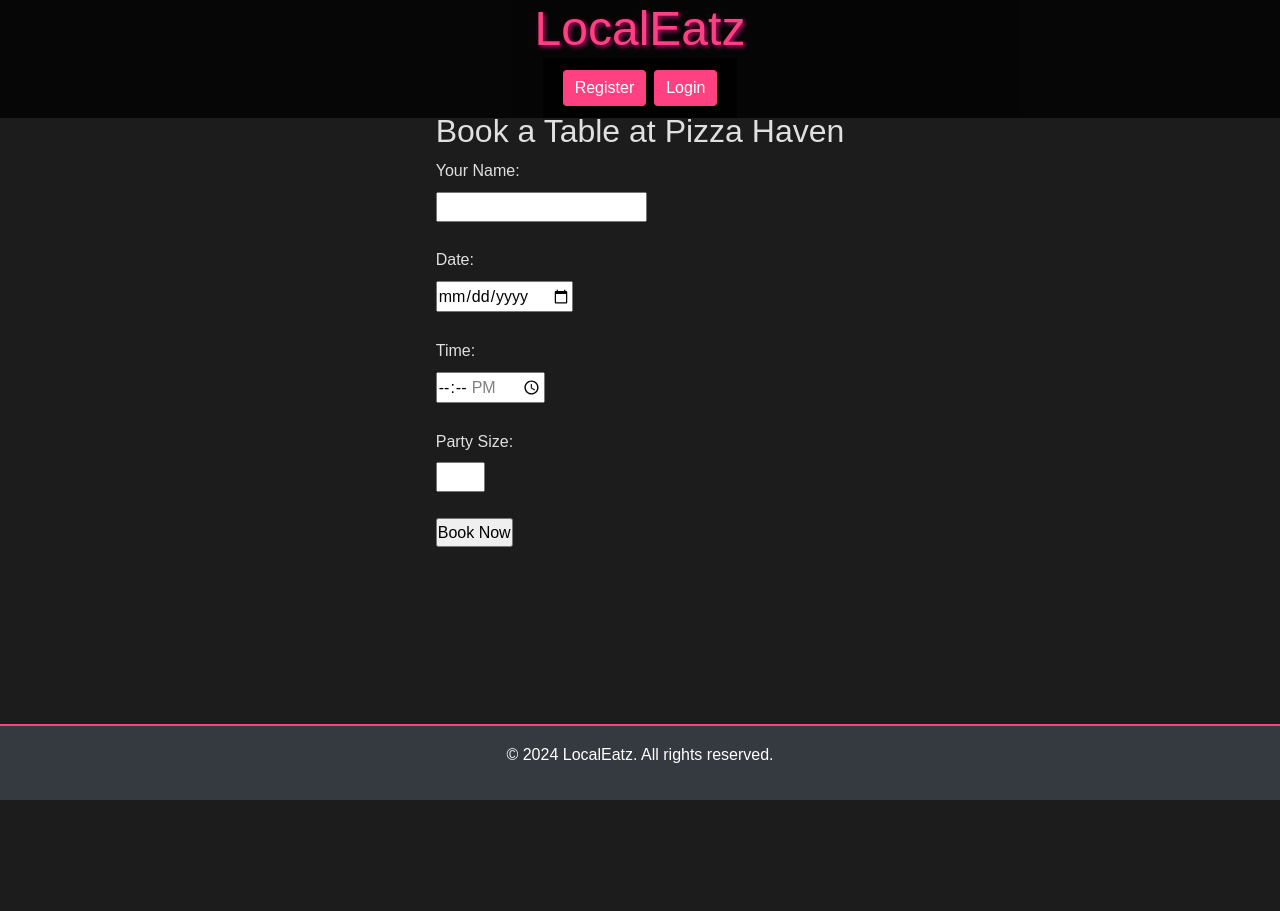
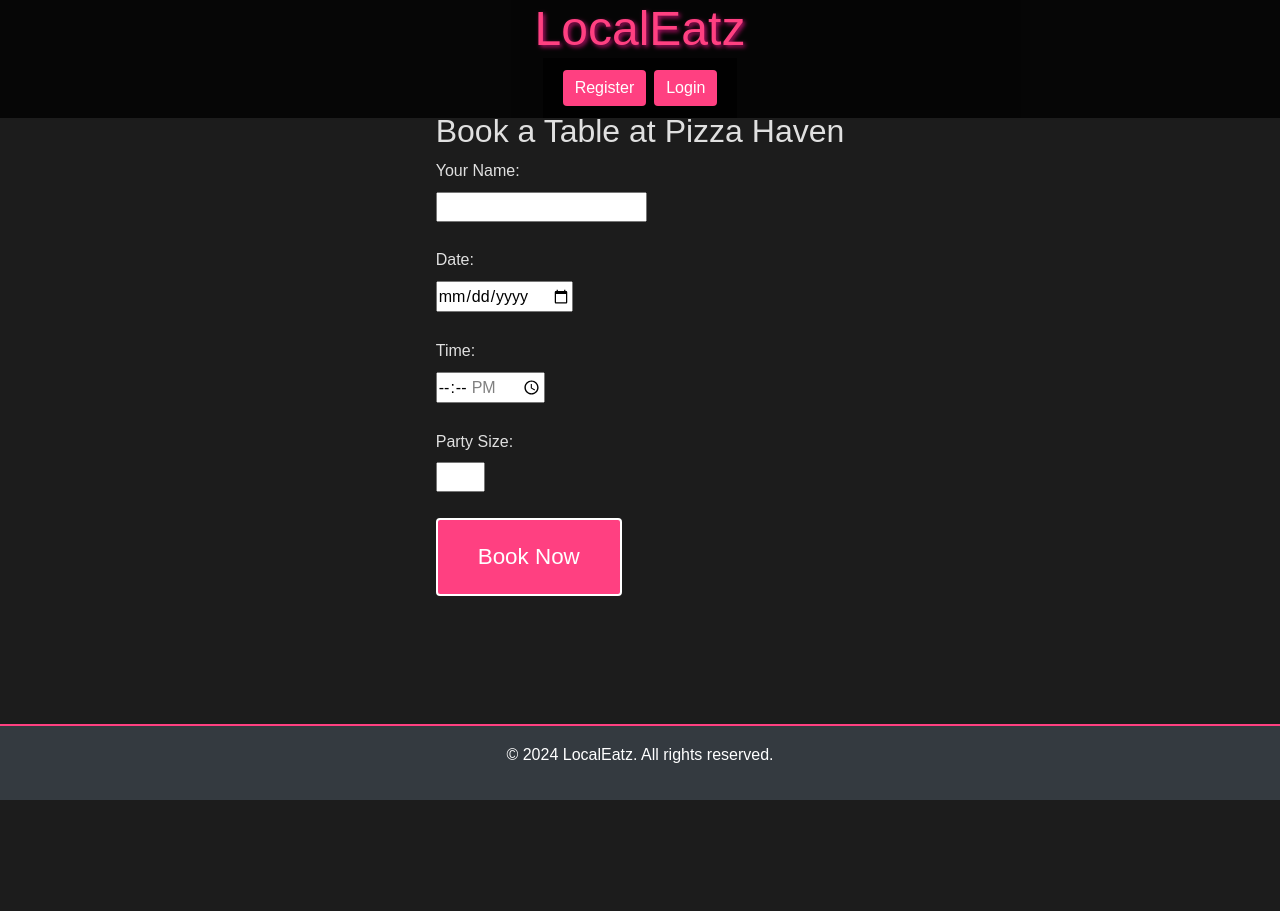
Before and after one commit to cmoynan/LocalEatzApp, a Django app: page /book_table/1/ in a window 1280 px wide. Shown: the top 911 px of the page. After the commit the page ends 800 px from the top, so only its background shows below. Run offline with Django 4.2, Linux system fonts and the light colour scheme; data comes from the database, SQL or seed files in the repository; some libraries are stand-ins or nearby versions.

Commit message:
added styling to booking form

```diff
--- a/restaurants/templates/restaurants/book_table.html
+++ b/restaurants/templates/restaurants/book_table.html
@@ -21,7 +21,7 @@
             <label for="party_size">Party Size:</label><br>
             <input type="number" id="party_size" name="party_size" required min="2" max="8"><br><br>
 
-            <input type="submit" value="Book Now">
+            <input type="submit" class="book-now-button" value="Book Now">
         </form>
     </div>
 </div>
--- a/static/css/styles.css
+++ b/static/css/styles.css
@@ -113,7 +113,6 @@ main {
     display: flex;
     justify-content: center;
     align-items: flex-start;
-    min-height: 100vh;
 }
 
 /* Footer Styling */
```
